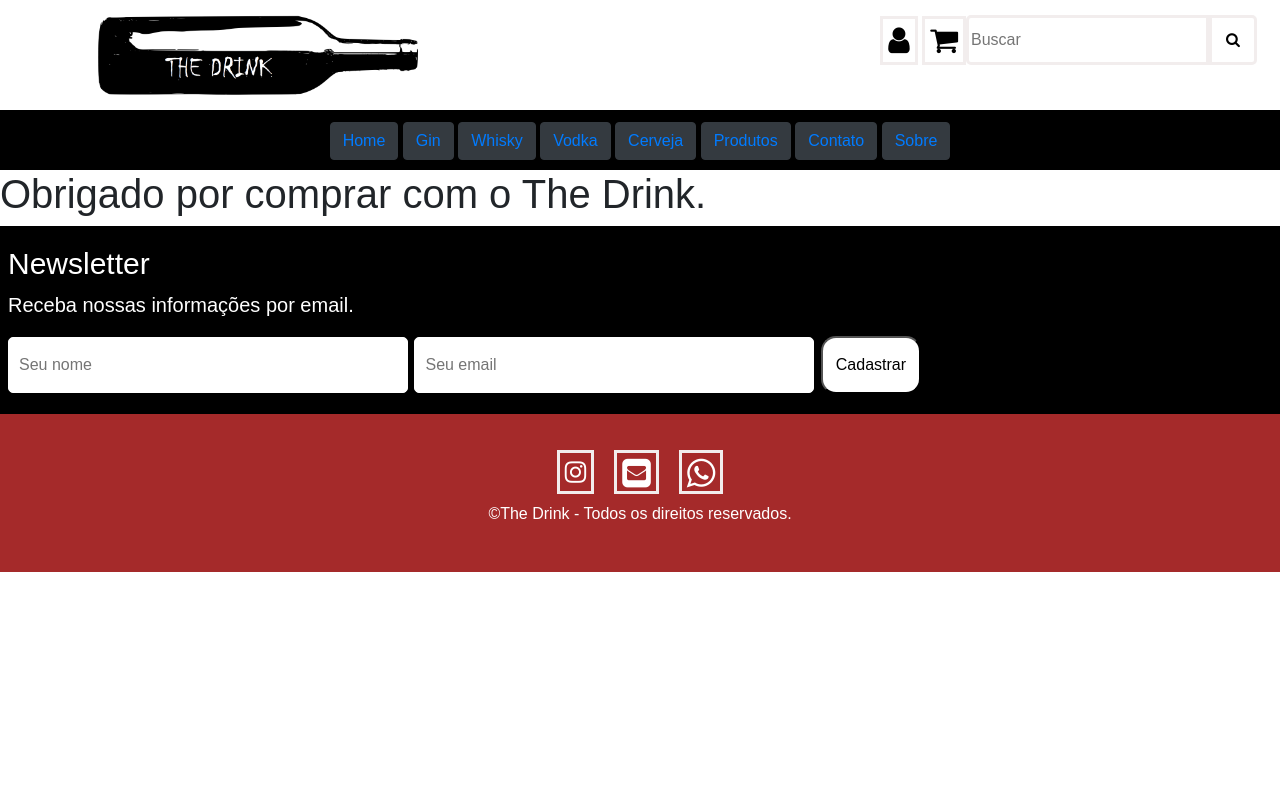
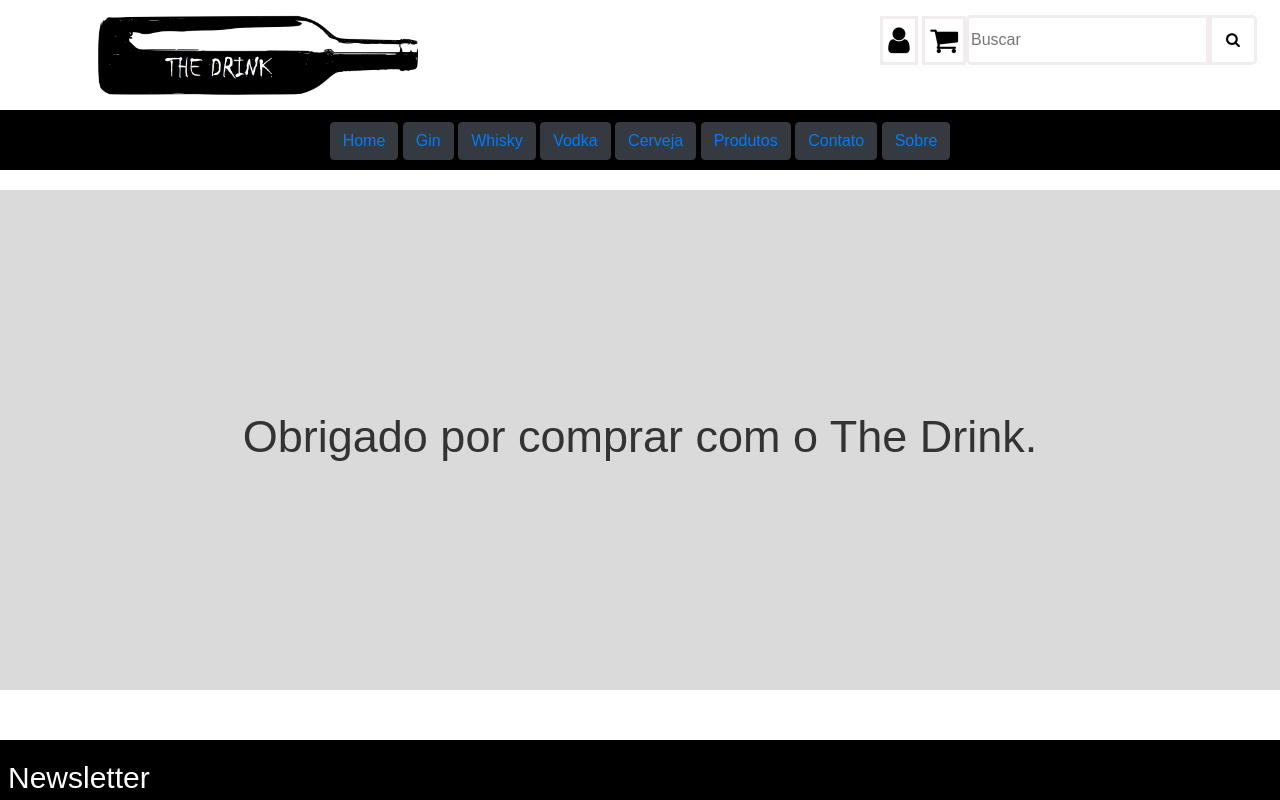
Before and after one commit to yago-souza/thedrink, a plain HTML site: page agradecimento.html in a window 1280 px wide. Shown: the top 800 px of the page. Drawn offline with nearby package versions, Linux system fonts and the light colour scheme.

Commit message:
Update style1.1.css

```diff
--- a/css/style1.1.css
+++ b/css/style1.1.css
@@ -397,3 +397,17 @@ body{
             .container{
                 height: 500px;
             }
+
+            .agradecimento2{
+                background-color: rgb(218, 218, 218);
+                text-align: center;
+                margin-top: 20px;
+                margin-bottom: 50px;
+                height: 500px;
+            }
+
+            .agradecimento2 h1{
+                font-size: 45px;
+                padding: 220px;
+                color: #333;
+            }
```
